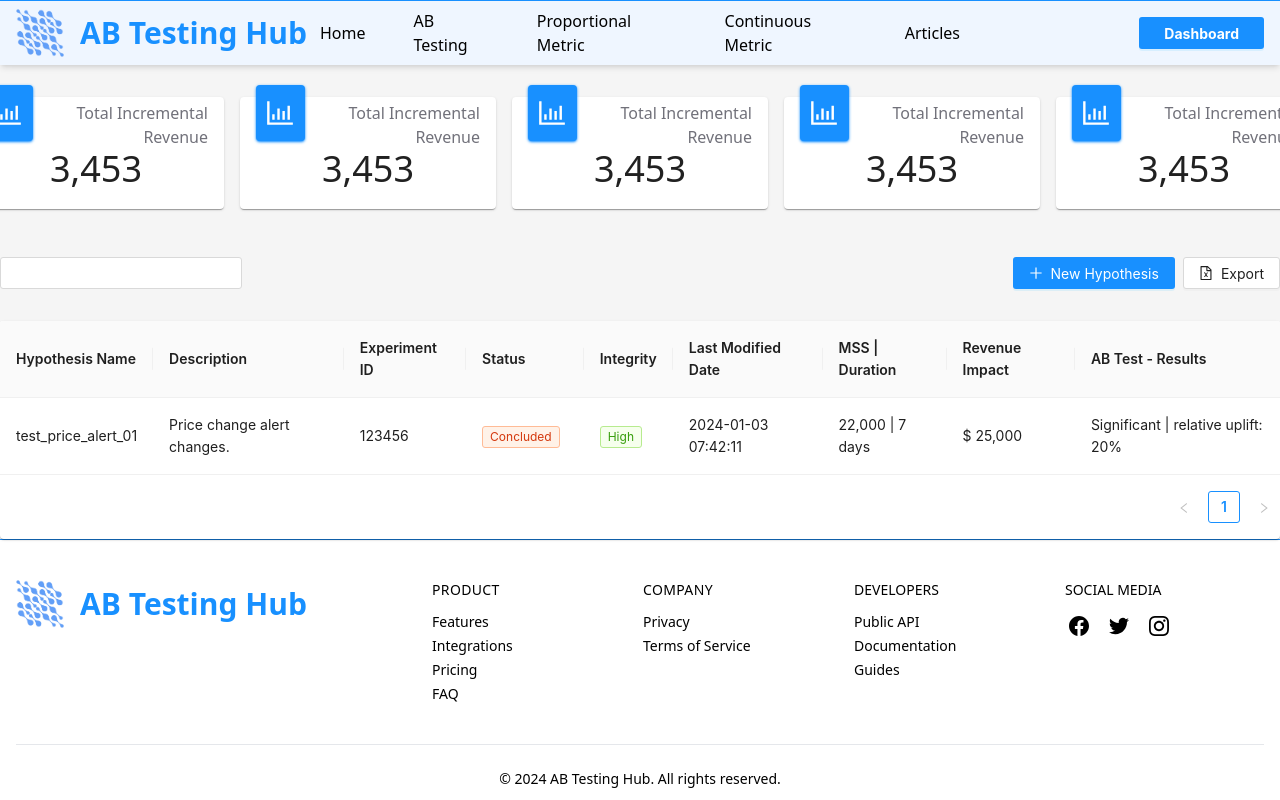
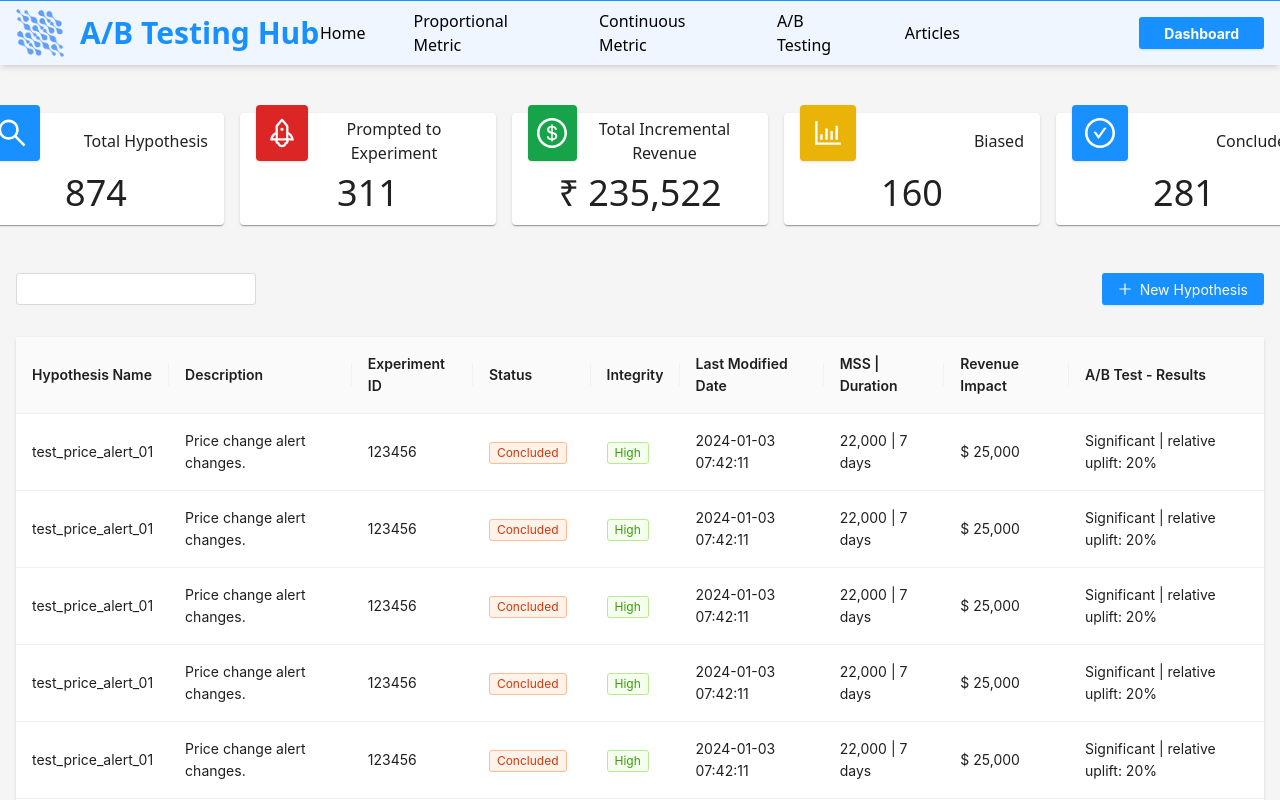
Before and after one commit to VAIJ-TEJAS/ABTestingHub_React_Frontend, a React (Vite) app: page /dashboard in a window 1280 px wide. Shown: the top 800 px of the page. Built offline with nearby package versions, Linux system fonts and the light colour scheme; sample sign-in values are in the browser's storage.

Commit message:
UI completed for initial functionality

```diff
--- a/index.html
+++ b/index.html
@@ -4,7 +4,7 @@
     <meta charset="UTF-8" />
     <link rel="icon" type="image/svg+xml" href="/logo.png" />
     <meta name="viewport" content="width=device-width, initial-scale=1.0" />
-    <title>AB Testing Hub</title>
+    <title>A/B Testing Hub</title>
   </head>
   <body>
     <div id="root"></div>
--- a/src/App.tsx
+++ b/src/App.tsx
@@ -19,7 +19,7 @@ function App() {
 
   const Layout = () => {
     const location = useLocation();
-    const noFooterRoutes = ['/dashboard/', '/ab-testing/', '/continuous-metric-testing/', '/proportional-metric-testing/'];
+    const noFooterRoutes = ['/dashboard/', '/create-test/' ,'/ab-testing/', '/continuous-metric-testing/', '/proportional-metric-testing/'];
     const showFooter = !noFooterRoutes.includes(location.pathname);
 
     return (
--- a/src/components/Auth.tsx
+++ b/src/components/Auth.tsx
@@ -86,7 +86,7 @@ export const Auth = () => {
                             <div className='relative w-full flex justify-center items-center'>
                                 <div className='absolute w-full h-full flex justify-center items-center'>
                                     <div className='text-4xl text-primary font-bold'>
-                                        AB Testing Hub
+                                        A/B Testing Hub
                                     </div>
                                 </div>
                                 <img src={Logo} className='opacity-20 w-60 ' />
@@ -127,10 +127,10 @@ export const Auth = () => {
                                 <div className='relative'>
                                     <div className='absolute w-full h-full flex justify-center items-center'>
                                         <div className='text-4xl text-primary font-bold'>
-                                            AB Testing Hub
+                                            A/B Testing Hub
                                         </div>
                                     </div>
-                                    <img src={Logo} className='opacity-20' alt="AB Testing Hub Logo" />
+                                    <img src={Logo} className='opacity-20' alt="A/B Testing Hub Logo" />
                                 </div>
                             </div>
                             <Form layout="vertical" className='flex flex-col justify-center flex-1' form={formSignup} onFinish={handleSignUp}>
--- a/src/components/Footer.tsx
+++ b/src/components/Footer.tsx
@@ -14,7 +14,7 @@ export const Footer = () => {
               <div className="text-3xl font-bold leading-none flex items-center gap-4" >
                 <img src={Logo} className="w-12" />
                 <div className="text-primary">
-                  AB Testing Hub
+                  A/B Testing Hub
                 </div>
               </div>
             </a>
@@ -132,7 +132,7 @@ export const Footer = () => {
           </div>
         </div>
         <div className="py-6 text-sm text-center ">
-          © 2024 AB Testing Hub. All rights reserved.
+          © 2024 A/B Testing Hub. All rights reserved.
         </div>
       </footer>
 
--- a/src/components/Navbar.tsx
+++ b/src/components/Navbar.tsx
@@ -20,10 +20,10 @@ export const Navbar = () => {
   return (
     <>
       <nav className={navClass}>
-        <a className="text-3xl font-bold leading-none flex items-center gap-4" href="#">
+        <a className="text-3xl font-bold leading-none flex items-center gap-4" href="/">
           <img src={Logo} className="w-12" />
           <div className="text-primary">
-            AB Testing Hub
+            A/B Testing Hub
           </div>
         </a>
         <div className="lg:hidden">
@@ -48,14 +48,6 @@ export const Navbar = () => {
             </a>
           </li>
 
-          <li>
-            <a
-              className={`hover:text-primary transition-all duration-300 cursor-pointer ${isActive('/ab-testing/') ? 'text-primary' : ''}`}
-              onClick={() => { navigate('/ab-testing/'); }}
-            >
-              AB Testing
-            </a>
-          </li>
 
           <li>
             <a
@@ -77,6 +69,15 @@ export const Navbar = () => {
 
           <li>
             <a
+              className={`hover:text-primary transition-all duration-300 cursor-pointer ${isActive('/ab-testing/') ? 'text-primary' : ''}`}
+              onClick={() => { navigate('/ab-testing/'); }}
+            >
+              A/B Testing
+            </a>
+          </li>
+
+          <li>
+            <a
               className={`hover:text-primary transition-all duration-300 cursor-pointer ${isActive('/articles/') ? 'text-primary' : ''}`}
               onClick={() => { navigate('/articles/'); }}
             >
@@ -89,6 +90,7 @@ export const Navbar = () => {
             <Button
               type="primary"
               className="hidden lg:inline-block lg:ml-3 px-6 text-white font-bold transition duration-200"
+              onClick={() => { navigate('/dashboard/'); }}
             >
               Dashboard
             </Button>
--- a/src/components/StatisticCard.tsx
+++ b/src/components/StatisticCard.tsx
@@ -1,22 +1,29 @@
-import { BarChartOutlined } from '@ant-design/icons'
-import { Paper } from '@mui/material'
+import { ReactNode } from 'react';
+import { Paper } from '@mui/material';
 
-export const StatisticCard = () => {
+interface StatisticCardProps {
+    amount: string;
+    icon: ReactNode;
+    bgColor: string;
+    title: string;
+}
+
+export const StatisticCard = ({ amount, icon, bgColor, title }: StatisticCardProps) => {
     return (
         <Paper className='mt-4 hover:shadow-lg'>
             <div className='w-64 h-28 relative'>
-                <div className='absolute flex justify-between items-end w-full px-4 -mt-1'>
-                    <div className='h-14 w-14 flex justify-center items-center bg-primary rounded shadow shadow-primary -mt-2'>
-                        <BarChartOutlined className='text-white text-3xl' />
+                <div className='absolute flex justify-between items-center w-full px-4 '>
+                    <div className={`h-14 w-14 flex justify-center items-center ${bgColor} rounded shadow -mt-2`}>
+                        {icon}
                     </div>
-                    <div className='text-zinc-500 text-end -mb-2'>
-                        Total Incremental Revenue
+                    <div className='absolutetext-zinc-500 text-center -mb-2 '>
+                        {title}
                     </div>
                 </div>
-                <div className='flex w-full h-full justify-center items-center pt-8 text-4xl font-medium'>
-                    3,453
+                <div className='flex w-full h-full justify-center items-center pt-12 text-4xl font-medium'>
+                    {amount}
                 </div>
             </div>
         </Paper>
-    )
-}
+    );
+};
--- a/src/pages/CreateTest.tsx
+++ b/src/pages/CreateTest.tsx
@@ -1,5 +1,105 @@
+/* eslint-disable @typescript-eslint/no-explicit-any */
+import { Container, Paper } from "@mui/material"
+import { Button, Col, Form, Input, InputNumber, Radio, Row } from "antd"
+import { generateProjectName } from "../utils/hypothesis_title_generator";
+
 export const CreateTest = () => {
+
+  const onFinish = (values: any) => {
+    console.log('Received values of form:', values);
+  };
+
+  const randomName = generateProjectName();
+
   return (
-    <div>CreateTest</div>
+    <Container className="p-4 bg-[#f5f5f550]">
+      <div className="text-4xl font-medium py-8">Create Test</div>
+      <Paper className="p-8">
+        <Form
+          layout="vertical"
+          onFinish={onFinish}
+          initialValues={{
+            name: randomName,
+            metric_type: true,
+            no_of_arms: 2
+          }}
+        >
+          <Row gutter={16}>
+            <Col span={12}>
+              <Form.Item
+                label="Name"
+                name="name"
+                rules={[{ required: true, message: 'Please input the test name!' }]}
+              >
+                <Input />
+              </Form.Item>
+            </Col>
+            <Col span={12}>
+              <Form.Item
+                label="Metric Type"
+                name="metric_type"
+              >
+                <Radio.Group>
+                  <Radio value={true}>Proportional Metric</Radio>
+                  <Radio value={false}>Continuous Metric</Radio>
+                </Radio.Group>
+              </Form.Item>
+            </Col>
+          </Row>
+
+          <Row gutter={16}>
+            <Col span={12}>
+              <Form.Item
+                label="Description"
+                name="description"
+              >
+                <Input.TextArea />
+              </Form.Item>
+            </Col>
+            <Col span={12}>
+              <Form.Item
+                label="Hypothesis"
+                name="hypothesis"
+              >
+                <Input.TextArea />
+              </Form.Item>
+            </Col>
+          </Row>
+
+          <Row gutter={16}>
+            <Col span={8}>
+              <Form.Item
+                label="Primary Metric"
+                name="primary_metric"
+              >
+                <Input />
+              </Form.Item>
+            </Col>
+            <Col span={8}>
+              <Form.Item
+                label="Business Target"
+                name="business_target"
+              >
+                <Input />
+              </Form.Item>
+            </Col>
+            <Col span={8}>
+              <Form.Item
+                label="Number of Arms"
+                name="no_of_arms"
+              >
+                <InputNumber min={2} className="w-full"/>
+              </Form.Item>
+            </Col>
+          </Row>
+
+          <Form.Item>
+            <Button type="primary" htmlType="submit">
+              Create
+            </Button>
+          </Form.Item>
+        </Form>
+      </Paper>
+    </Container>
   )
 }
--- a/src/pages/Dashboard.tsx
+++ b/src/pages/Dashboard.tsx
@@ -1,7 +1,7 @@
 /* eslint-disable @typescript-eslint/no-explicit-any */
 import { StatisticCard } from '../components/StatisticCard';
 import { Table, Input, Button, Space, Tag } from 'antd';
-import { FileExcelOutlined, PlusOutlined } from '@ant-design/icons';
+import { PlusOutlined, BarChartOutlined, SearchOutlined, RocketOutlined, DollarCircleOutlined, CheckCircleOutlined } from '@ant-design/icons';
 import { Paper } from '@mui/material';
 
 const getTagColor = (status: any) => {
@@ -22,7 +22,6 @@ const columns = [
     title: 'Hypothesis Name',
     dataIndex: 'hypothesisName',
     key: 'hypothesisName',
-    // Add the rest of the properties like sorting, filtering if needed
   },
   {
     title: 'Description',
@@ -66,7 +65,7 @@ const columns = [
     key: 'revenueImpact',
   },
   {
-    title: 'AB Test - Results',
+    title: 'A/B Test - Results',
     dataIndex: 'abTestResults',
     key: 'abTestResults',
   },
@@ -85,34 +84,188 @@ const data = [
     revenueImpact: '$ 25,000',
     abTestResults: 'Significant | relative uplift: 20%',
   },
-  // ... Add more data here
+  {
+    key: '2',
+    hypothesisName: 'test_price_alert_01',
+    description: 'Price change alert changes.',
+    experimentId: '123456',
+    status: 'Concluded',
+    integrity: true,
+    lastModifiedDate: '2024-01-03 07:42:11',
+    mssDuration: '22,000 | 7 days',
+    revenueImpact: '$ 25,000',
+    abTestResults: 'Significant | relative uplift: 20%',
+  },
+  {
+    key: '3',
+    hypothesisName: 'test_price_alert_01',
+    description: 'Price change alert changes.',
+    experimentId: '123456',
+    status: 'Concluded',
+    integrity: true,
+    lastModifiedDate: '2024-01-03 07:42:11',
+    mssDuration: '22,000 | 7 days',
+    revenueImpact: '$ 25,000',
+    abTestResults: 'Significant | relative uplift: 20%',
+  },
+  {
+    key: '4',
+    hypothesisName: 'test_price_alert_01',
+    description: 'Price change alert changes.',
+    experimentId: '123456',
+    status: 'Concluded',
+    integrity: true,
+    lastModifiedDate: '2024-01-03 07:42:11',
+    mssDuration: '22,000 | 7 days',
+    revenueImpact: '$ 25,000',
+    abTestResults: 'Significant | relative uplift: 20%',
+  },
+  {
+    key: '4',
+    hypothesisName: 'test_price_alert_01',
+    description: 'Price change alert changes.',
+    experimentId: '123456',
+    status: 'Concluded',
+    integrity: true,
+    lastModifiedDate: '2024-01-03 07:42:11',
+    mssDuration: '22,000 | 7 days',
+    revenueImpact: '$ 25,000',
+    abTestResults: 'Significant | relative uplift: 20%',
+  },
+  {
+    key: '4',
+    hypothesisName: 'test_price_alert_01',
+    description: 'Price change alert changes.',
+    experimentId: '123456',
+    status: 'Concluded',
+    integrity: true,
+    lastModifiedDate: '2024-01-03 07:42:11',
+    mssDuration: '22,000 | 7 days',
+    revenueImpact: '$ 25,000',
+    abTestResults: 'Significant | relative uplift: 20%',
+  },
+
+  {
+    key: '4',
+    hypothesisName: 'test_price_alert_01',
+    description: 'Price change alert changes.',
+    experimentId: '123456',
+    status: 'Concluded',
+    integrity: true,
+    lastModifiedDate: '2024-01-03 07:42:11',
+    mssDuration: '22,000 | 7 days',
+    revenueImpact: '$ 25,000',
+    abTestResults: 'Significant | relative uplift: 20%',
+  },
+  {
+    key: '4',
+    hypothesisName: 'test_price_alert_01',
+    description: 'Price change alert changes.',
+    experimentId: '123456',
+    status: 'Concluded',
+    integrity: true,
+    lastModifiedDate: '2024-01-03 07:42:11',
+    mssDuration: '22,000 | 7 days',
+    revenueImpact: '$ 25,000',
+    abTestResults: 'Significant | relative uplift: 20%',
+  },
+  {
+    key: '4',
+    hypothesisName: 'test_price_alert_01',
+    description: 'Price change alert changes.',
+    experimentId: '123456',
+    status: 'Concluded',
+    integrity: true,
+    lastModifiedDate: '2024-01-03 07:42:11',
+    mssDuration: '22,000 | 7 days',
+    revenueImpact: '$ 25,000',
+    abTestResults: 'Significant | relative uplift: 20%',
+  },
+  {
+    key: '4',
+    hypothesisName: 'test_price_alert_01',
+    description: 'Price change alert changes.',
+    experimentId: '123456',
+    status: 'Concluded',
+    integrity: true,
+    lastModifiedDate: '2024-01-03 07:42:11',
+    mssDuration: '22,000 | 7 days',
+    revenueImpact: '$ 25,000',
+    abTestResults: 'Significant | relative uplift: 20%',
+  },
+  {
+    key: '4',
+    hypothesisName: 'test_price_alert_01',
+    description: 'Price change alert changes.',
+    experimentId: '123456',
+    status: 'Concluded',
+    integrity: true,
+    lastModifiedDate: '2024-01-03 07:42:11',
+    mssDuration: '22,000 | 7 days',
+    revenueImpact: '$ 25,000',
+    abTestResults: 'Significant | relative uplift: 20%',
+  },
 ];
 
 export const Dashboard = () => {
+
+  const paginationConfig = {
+    pageSize: 8, // Set the number of items per page
+  };
+
   return (
-    <div className='flex flex-col justify-center items-center bg-[#f5f5f5]'>
-      <div className='container'>
+    <div className='flex flex-col justify-center items-center bg-[#f5f5f5] p-4'>
+      <div className='flex-grow-0 container'>
         <div className='flex gap-4 p-4 justify-center'>
-          <StatisticCard />
-          <StatisticCard />
-          <StatisticCard />
-          <StatisticCard />
-          <StatisticCard />
+          <StatisticCard
+            amount="874"
+            icon={<SearchOutlined className='text-white text-3xl' />}
+            bgColor="bg-primary" // This should be a tailwind css color class or a custom class defined by you
+            title="Total Hypothesis"
+          />
+          <StatisticCard
+            amount="311"
+            icon={<RocketOutlined className='text-white text-3xl' />}
+            bgColor="bg-red-600" // This should be a tailwind css color class or a custom class defined by you
+            title="Prompted to Experiment"
+          />
+          <StatisticCard
+            amount="₹ 235,522"
+            icon={<DollarCircleOutlined className='text-white text-3xl' />}
+            bgColor="bg-green-600" // This should be a tailwind css color class or a custom class defined by you
+            title="Total Incremental Revenue"
+          />
+          <StatisticCard
+            amount="160"
+            icon={<BarChartOutlined className='text-white text-3xl' />}
+            bgColor="bg-yellow-500" // This should be a tailwind css color class or a custom class defined by you
+            title="Biased"
+          />
+          <StatisticCard
+            amount="281"
+            icon={<CheckCircleOutlined className='text-white text-3xl' />}
+            bgColor="bg-primary" // This should be a tailwind css color class or a custom class defined by you
+            title="Concluded"
+          />
         </div>
       </div>
-      <div className='container justify-between my-8'>
+      <div className='container my-8'>
         <div className='flex justify-between'>
-          <div>
-            <Input/>
+          <div className='w-60'>
+            <Input />
           </div>
           <Space>
             <Button type="primary" icon={<PlusOutlined />}>New Hypothesis</Button>
-            <Button icon={<FileExcelOutlined />}>Export</Button>
+            {/* <Button icon={<FileExcelOutlined />}>Export</Button> */}
           </Space>
         </div>
       </div>
-      <Paper className='container'>
-        <Table columns={columns} dataSource={data} className='' />
+      <Paper className='container '>
+        <Table
+          columns={columns}
+          dataSource={data}
+          pagination={paginationConfig}
+        />
       </Paper>
     </div>
   );
--- a/src/pages/Home.tsx
+++ b/src/pages/Home.tsx
@@ -66,7 +66,7 @@ export const Home = () => {
             <div className="text-7xl font-medium">Stay curious.</div>
             <div className="text-2xl w-1/2">
               Optimize Your Decisions: Uncover data-driven insights through
-              controlled AB testing and elevate your business strategy.
+              controlled A/B testing and elevate your business strategy.
             </div>
             <div>
               <Button
@@ -132,7 +132,7 @@ export const Home = () => {
                 </div>
                 <div className="border-red-600 border rounded-xl p-4">
                   <div className="pb-4 text-red-600 text-3xl font-mono">
-                    AB Testing Tool
+                    A/B Testing Tool
                   </div>
                   <div className="flex gap-8">
                     <Paper className="w-80 shadow p-4 space-y-2 hover:shadow-2xl cursor-pointer group">
@@ -141,7 +141,7 @@ export const Home = () => {
                       </div>
                       <div className="">
                         <div className="text-xl font-medium group-hover:text-primary duration-200">
-                          AB testing Tool
+                          A/B testing Tool
                         </div>
                         <div className="text-zinc-500">
                           An experiment that compares two variations of
```
Also changed, not shown: 1 other file (tests, documents, lock files or other folders).
